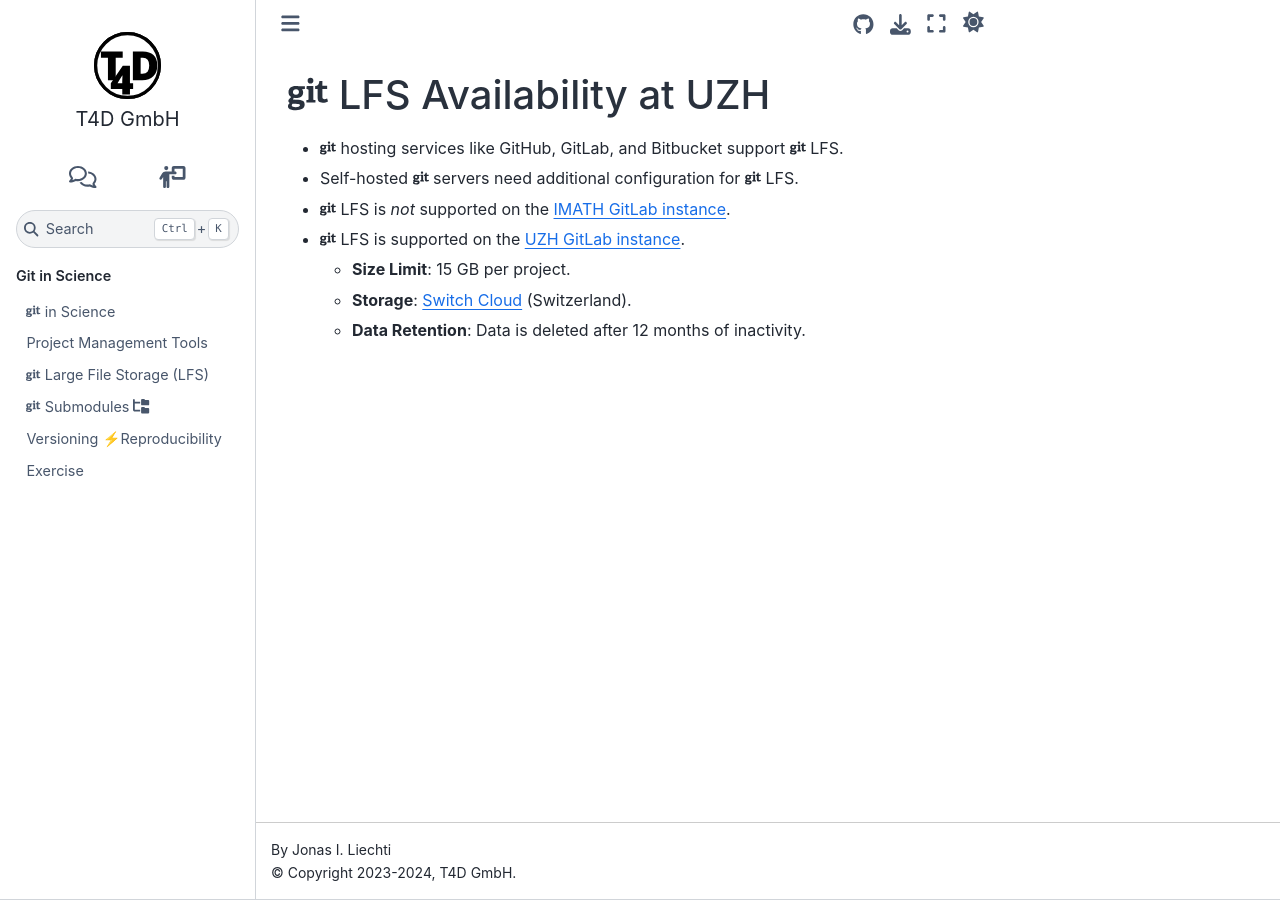
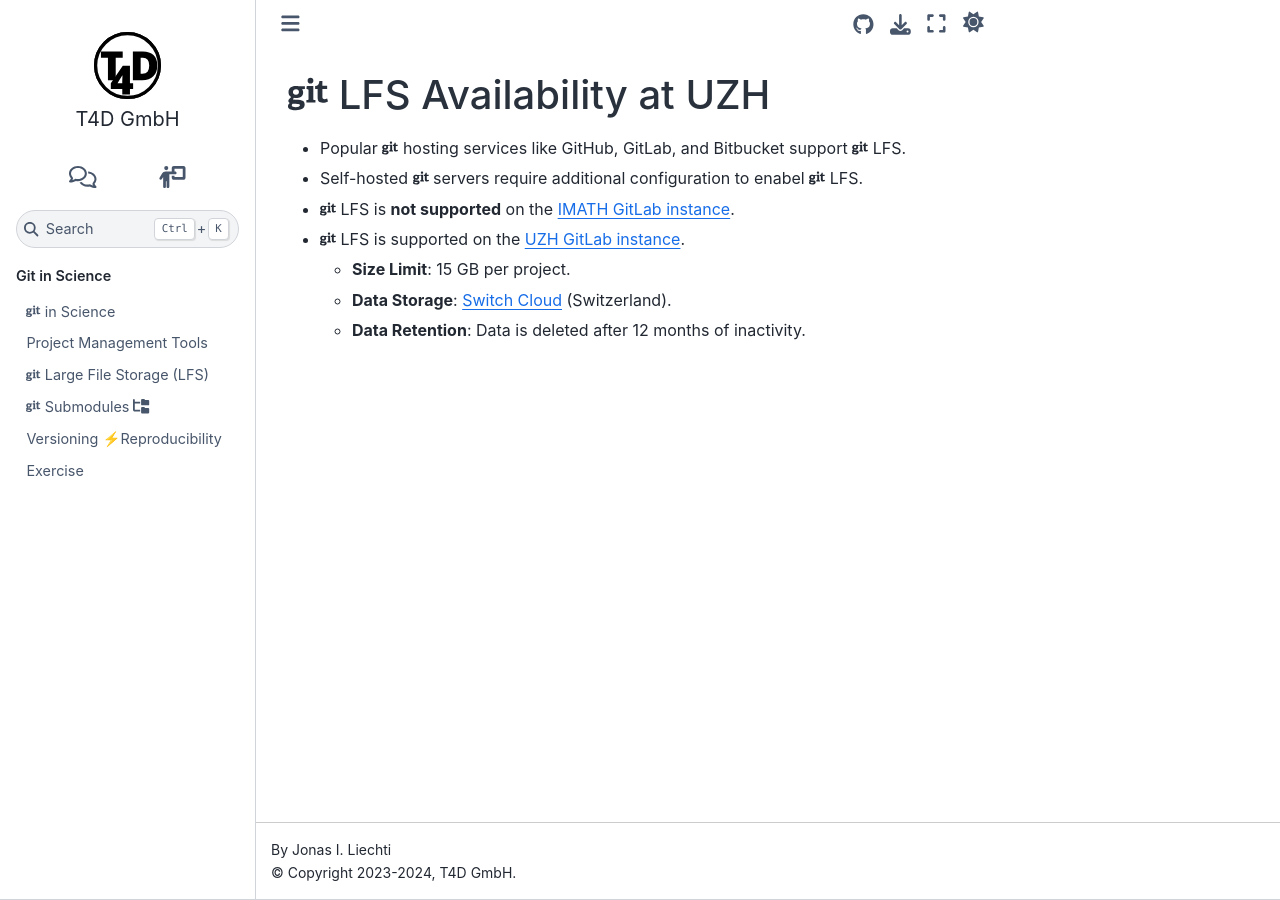
Before and after one commit to t4d-gmbh/git-and-science, a Sphinx documentation site: the page built from source/content/lfs/gitLFS_UZH.md, in a window 1280 px wide. Built offline with Sphinx 7.4.7 and the Sphinx Book theme 1.1.4, drawn with Linux system fonts in a browser that asks for light colours; the version number could not be read and is left out; some of the changed lines change nothing that is shown.

Commit message:
Update gitLFS_UZH.md
Revised text for readability

```diff
--- a/source/content/lfs/gitLFS_UZH.md
+++ b/source/content/lfs/gitLFS_UZH.md
@@ -3,28 +3,25 @@
 {% if build == "pages" %}
 Popular <i class="fab fa-git"></i> hosting services like GitHub, GitLab, Bitbucket, and Azure DevOps have built-in support for <i class="fab fa-git"></i> LFS.
 
-In self-hosted <i class="fab fa-git"></i> server, it must be ensured that they have <i class="fab fa-git"></i> LFS support enabled which might come with installing and configuring additional software.
+For self-hosted <i class="fab fa-git"></i> servers, it is important to ensure <i class="fab fa-git"></i> LFS support is enabled. This may require additional installation and configuration because <i class="fab fa-git"></i> LFS stores large files in a separate storage location, which requires extra server-side support management (e.g., storage, authentication, bandwidth handling).
 
-This is because <i class="fab fa-git"></i> LFS stores large files in a separate storage location, which requires additional server-side support to manage the large files (e.g., storage, authentication, bandwidth, etc.).
+At the IMATH, <i class="fab fa-git"></i> LFS is **NOT supported** on the [IMATH GitLab](https://gitlab.imath.uzh.ch) instance.
 
-At the IMATH, <i class="fab fa-git"></i> LFS is NOT supported on the [IMATH GitLab](https://gitlab.imath.uzh.ch) instance.
+However, at the University of Zurich (UZH), <i class="fab fa-git"></i> LFS is supported on the [UZH GitLab](https://gitlab.uzh.ch) instance, with a **size limit of 15 GB per project** (this includes all parts of a project, i.e. <i class="fab fa-git"></i> repository, LFS, etc.).
+The data is stored in the [Switch Cloud](https://www.switch.ch/en/competencies/cloud), which is hosted outside of UZH but remains within Switzerland, though generally the UZH data protection regulations still apply.
 
-At the University of Zurich (UZH), <i class="fab fa-git"></i> LFS is supported on the [UZH GitLab](https://gitlab.uzh.ch) instance.
-There is a **size limit of 15 GB per project** (this includes all parts of a project, i.e. <i class="fab fa-git"></i> repository, LFS, etc.).
-The data is stored in the [Switch Cloud](https://www.switch.ch/en/competencies/cloud), which means outside the UZH but within Switzerland (generally the UZH data protection regulations apply).
-
-Please note that GitLab is generally a place for collaborative software development rather than simply data storage.
-For example, UZH has limited disk space and deletes all data after 12 months of user inactivity.
+Please note that GitLab is primarily intended for collaborative software development, not simply for data storage.
+UZH's GitLab has limited disk space, and all data is deleted after 12 months of user inactivity.
 For long-term data storage, it is recommended to use [OneDrive](https://uzh-my.sharepoint.com/my) or [SwitchDrive](https://drive.switch.ch/).
 
 {% else %}
 
-- <i class="fab fa-git"></i> hosting services like GitHub, GitLab, and Bitbucket support <i class="fab fa-git"></i> LFS.
-- Self-hosted <i class="fab fa-git"></i> servers need additional configuration for <i class="fab fa-git"></i> LFS.
-- <i class="fab fa-git"></i> LFS is _not_ supported on the [IMATH GitLab instance](https://git.math.uzh.ch/).
+- Popular <i class="fab fa-git"></i> hosting services like GitHub, GitLab, and Bitbucket support <i class="fab fa-git"></i> LFS.
+- Self-hosted <i class="fab fa-git"></i> servers require additional configuration to enabel <i class="fab fa-git"></i> LFS.
+- <i class="fab fa-git"></i> LFS is **not supported** on the [IMATH GitLab instance](https://git.math.uzh.ch/).
 - <i class="fab fa-git"></i> LFS is supported on the [UZH GitLab instance](https://gitlab.uzh.ch/).
   - **Size Limit**: 15 GB per project.
-  - **Storage**: [Switch Cloud](https://www.switch.ch/en/competencies/cloud) (Switzerland).
+  - **Data Storage**: [Switch Cloud](https://www.switch.ch/en/competencies/cloud) (Switzerland).
   - **Data Retention**: Data is deleted after 12 months of inactivity.
 
 {% endif %}
```
